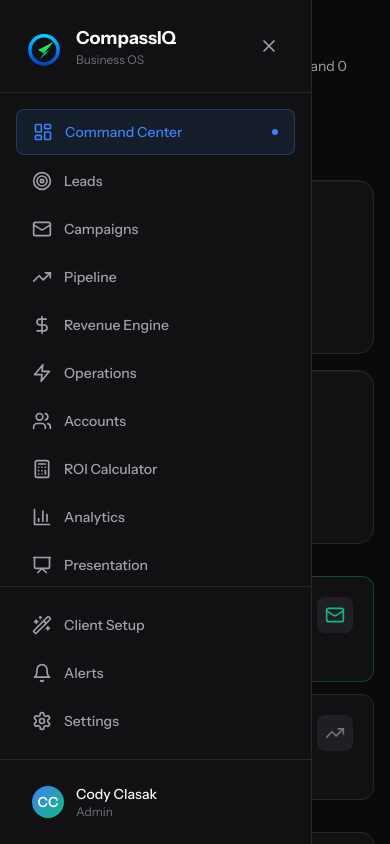
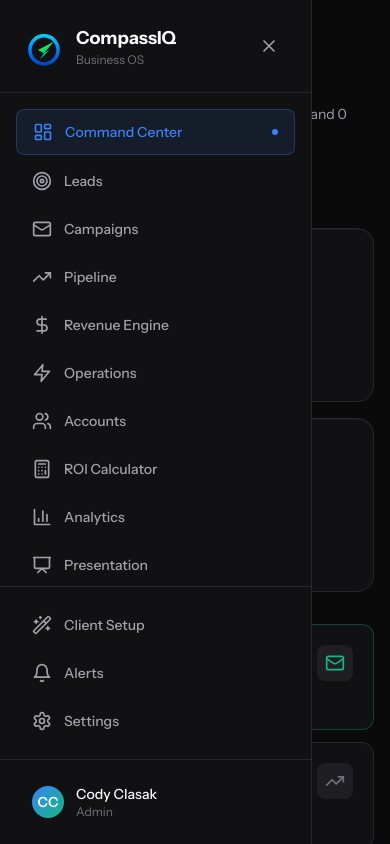
Before and after one commit to clasak/CompassIQ, a Next.js app in the folder v2/: page / in a window 390 px wide. Shown: the top 844 px of the page. Built offline with nearby package versions, Linux system fonts and the light colour scheme; no server answers; the database is empty.

Commit message:
fix: mobile layout - add top padding to clear hamburger menu

```diff
--- a/v2/app/(dashboard)/layout.tsx
+++ b/v2/app/(dashboard)/layout.tsx
@@ -9,7 +9,8 @@
     <div className="min-h-screen bg-surface">
       <Sidebar />
       <main className="lg:ml-64 min-h-screen">
-        <div className="p-4 sm:p-6 lg:p-8">{children}</div>
+        {/* pt-16 on mobile to clear hamburger menu, normal padding on desktop */}
+        <div className="pt-16 px-4 pb-4 sm:px-6 sm:pb-6 lg:pt-8 lg:px-8 lg:pb-8">{children}</div>
       </main>
     </div>
   )
```
